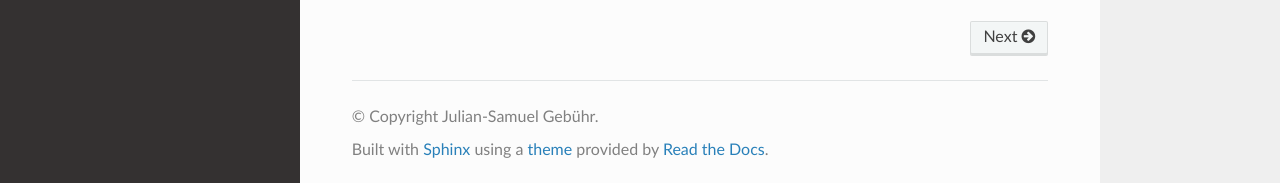
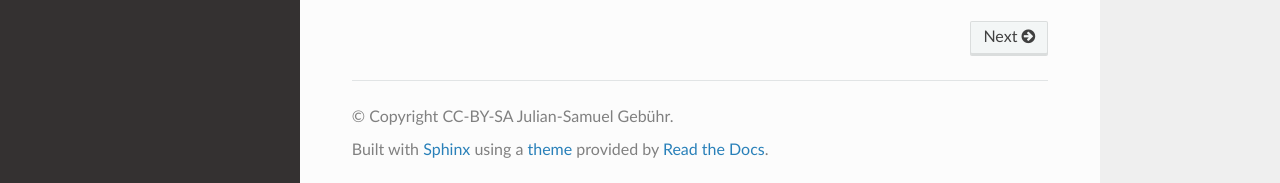
Before and after one commit to moan0s/notfellchen, a Sphinx documentation site: the page built from docs/index.rst, in a window 1280 px wide and 1349 px high. Shown: the part 1163-1346 px from the top of the window. Built offline with Sphinx 7.4.7 and the Read the Docs theme 3.1.0, drawn with Linux system fonts in a browser that asks for light colours.

```diff
--- a/docs/conf.py
+++ b/docs/conf.py
@@ -20,7 +20,7 @@
 # -- Project information -----------------------------------------------------
 
 project = 'Notfellchen'
-copyright = 'Julian-Samuel Gebühr'
+copyright = 'CC-BY-SA Julian-Samuel Gebühr'
 author = 'Julian-Samuel Gebühr'
 
 # The short X.Y version
```
